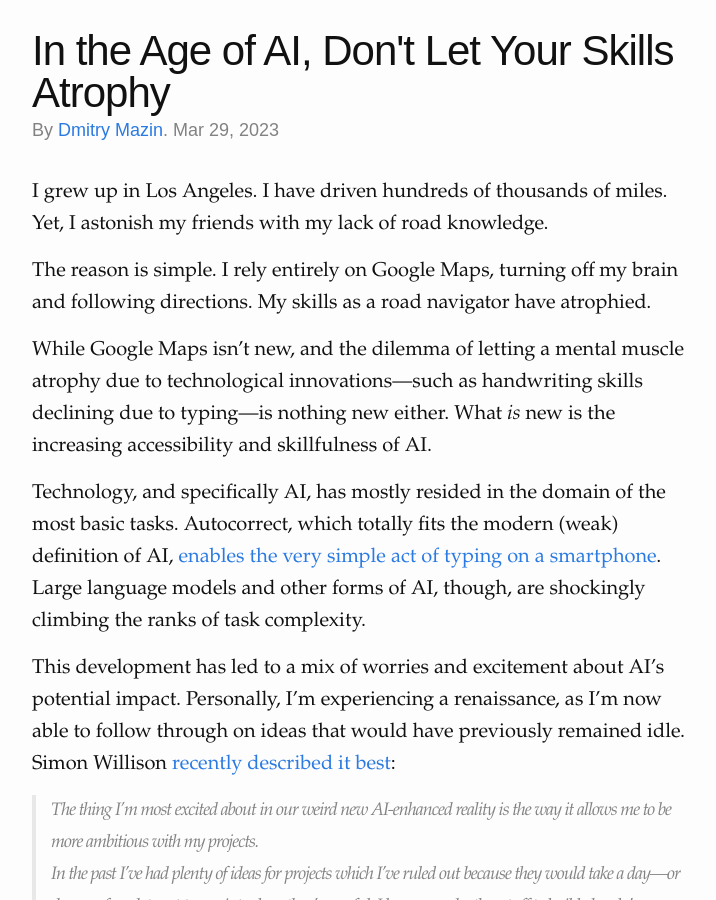
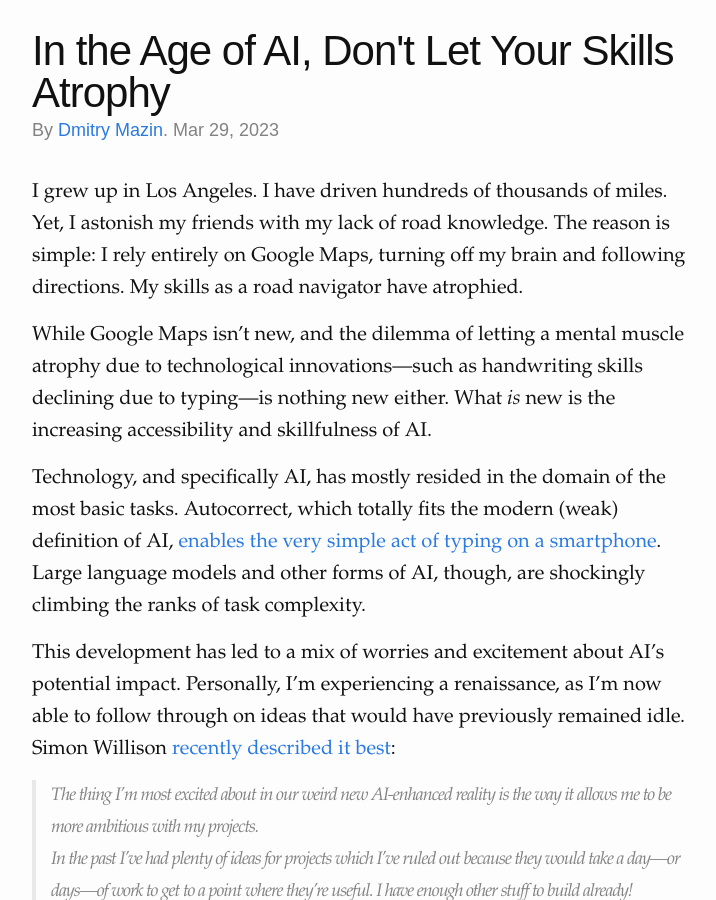
Before and after one commit to dmazin/dmazin.github.io, a Jekyll site: the page built from _posts/2023-03-29-age-of-ai-skill-atrophy.md, in a window 1280 px wide and 900 px high. Shown: the whole window, without its empty margins (238-954 px from the left). Built offline with Jekyll 4.4.1, drawn with Linux system fonts in a browser that asks for light colours.

Commit message:
merge 2 ps

```diff
--- a/_posts/2023-03-29-age-of-ai-skill-atrophy.md
+++ b/_posts/2023-03-29-age-of-ai-skill-atrophy.md
@@ -6,9 +6,7 @@ date: 2023-03-29
 tags: ai, featured
 ---
 
-I grew up in Los Angeles. I have driven hundreds of thousands of miles. Yet, I astonish my friends with my lack of road knowledge.
-
-The reason is simple. I rely entirely on Google Maps, turning off my brain and following directions. My skills as a road navigator have atrophied.
+I grew up in Los Angeles. I have driven hundreds of thousands of miles. Yet, I astonish my friends with my lack of road knowledge. The reason is simple: I rely entirely on Google Maps, turning off my brain and following directions. My skills as a road navigator have atrophied.
 
 While Google Maps isn’t new, and the dilemma of letting a mental muscle atrophy due to technological innovations—such as handwriting skills declining due to typing—is nothing new either. What _is_ new is the increasing accessibility and skillfulness of AI.
 
```
